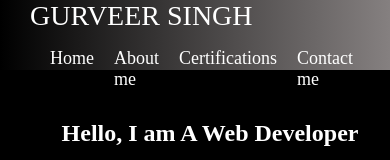
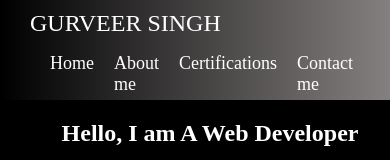
Before and after one commit to gurveer17/web-dev-bootcamp, a plain HTML site: page index.html in a window 390 px wide. Shown: the top 160 px of the page. Drawn offline with Linux system fonts and the light colour scheme.

Commit message:
Add files via upload

```diff
--- a/CSS/style.css
+++ b/CSS/style.css
@@ -200,9 +200,14 @@ body{
 		height:200px;
 		padding-top: 60px;
 	}
+	.nav-first{
+		font-size: 24px;
+		margin-top: 10px;
+	}
 	#navbar{
 		display: flex;
         flex-wrap: wrap;
+		height: 100px;
 	}
 	.menu li a{
 		display: inline-block;
```
